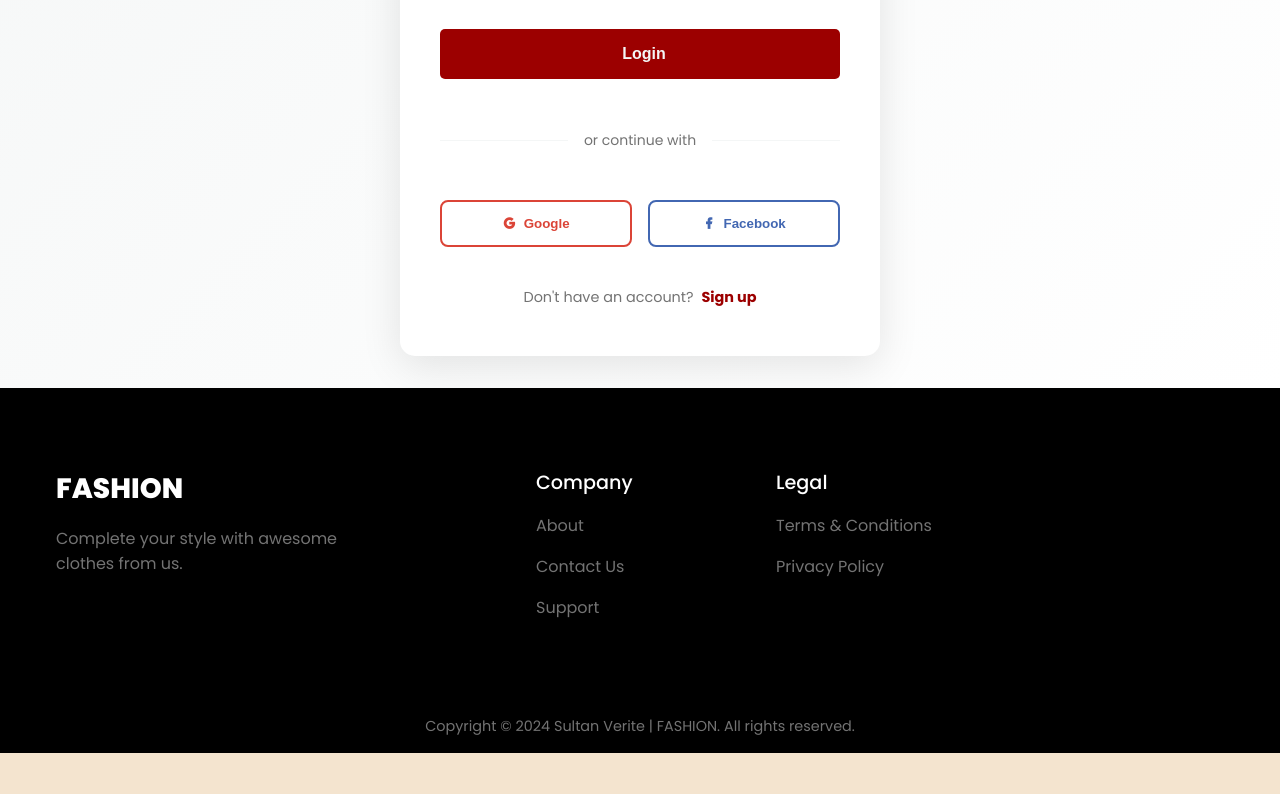
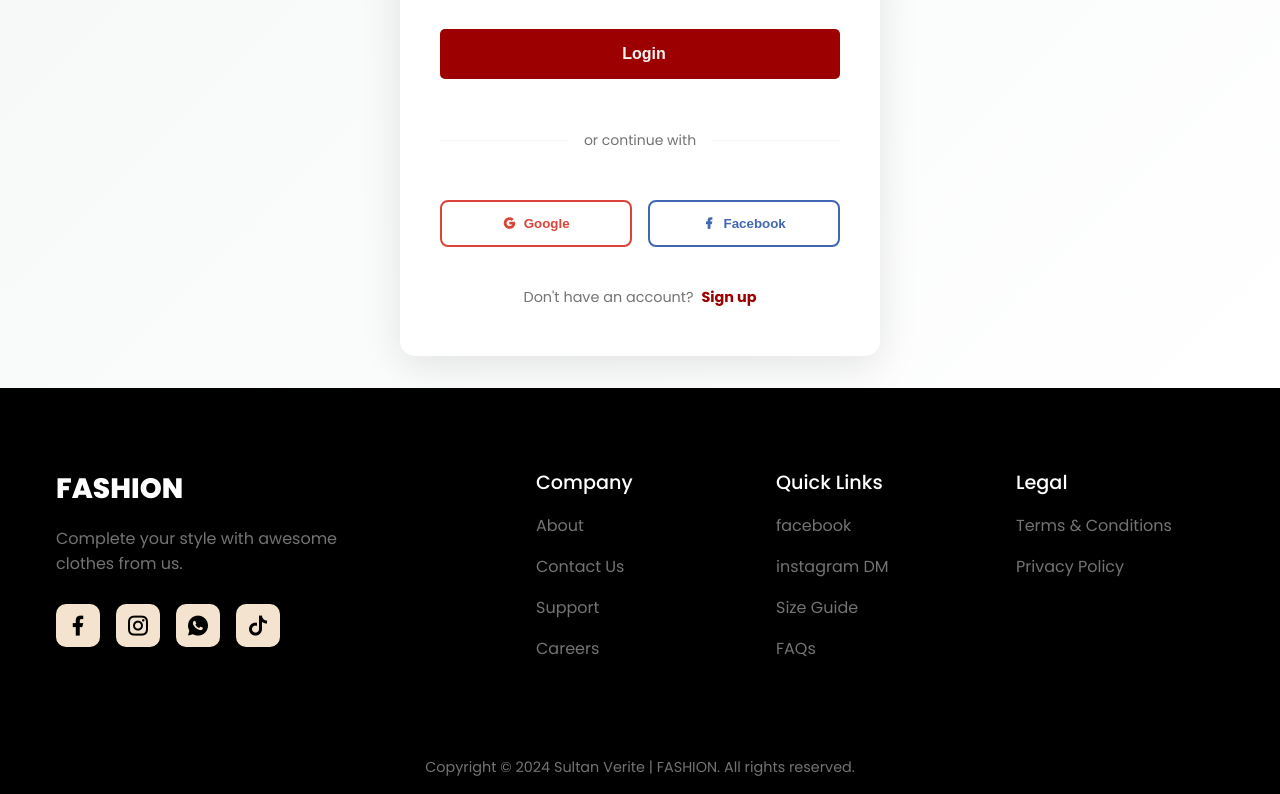
Before and after one commit to anonymous986/sultan-verte, a plain HTML site: page login.html in a window 1280 px wide. Shown: the part 727-1521 px from the top of the page. Before the commit the page ends 1480 px from the top, so only its background shows below. Drawn offline with nearby package versions, Linux system fonts and the light colour scheme; some icons are missing.

Commit message:
uploaded

```diff
--- a/login.html
+++ b/login.html
@@ -97,9 +97,23 @@
       <div class="section__container footer__container">
         <div class="footer__col">
           <div class="footer__logo">
-            <a href="index.html">FASHION</a>
+            <a href="#">FASHION</a>
           </div>
           <p>Complete your style with awesome clothes from us.</p>
+          <ul class="footer__socials">
+            <li>
+              <a href="https://www.facebook.com/share/1DgWidoZQ8/?mibextid=wwXIfr" target="_blank"><i class="ri-facebook-fill"></i></a>
+            </li>
+            <li>
+              <a href="https://www.instagram.com/sultan_verite/" target="_blank"><i class="ri-instagram-line"></i></a>
+            </li>
+            <li>
+              <a href="https://whatsapp.com/dl/" target="_blank"><i class="ri-whatsapp-fill"></i></a>
+            </li>
+            <li>
+              <a href="https://www.tiktok.com/@sultan.verite?_r=1&_t=ZS-9105AChNDtA&fbclid=PARlRTSANxLZxleHRuA2FlbQIxMAABp_4zEr_NnqlC6W3T1r2-9dK_IMb9Mm_jRR1DCyUJCJCHvmNaH9tis_qceA5h_aem_8X2CRpRECrHuZK-ONILntA" target="_blank"><i class="ri-tiktok-fill"></i></a>
+            </li>
+          </ul>
         </div>
         <div class="footer__col">
           <h4>Company</h4>
@@ -107,6 +121,16 @@
             <li><a href="#">About</a></li>
             <li><a href="#">Contact Us</a></li>
             <li><a href="#">Support</a></li>
+            <li><a href="#">Careers</a></li>
+          </ul>
+        </div>
+        <div class="footer__col">
+          <h4>Quick Links</h4>
+          <ul class="footer__links">
+            <li><a href="https://www.facebook.com/share/1DgWidoZQ8/?mibextid=wwXIfr" target="_blank">facebook</a></li>
+            <li><a href="https://www.instagram.com/sultan_verite/" target="_blank">instagram DM</a></li>
+            <li><a href="#">Size Guide</a></li>
+            <li><a href="https://www.instagram.com/sultan_verite/">FAQs</a></li>
           </ul>
         </div>
         <div class="footer__col">
@@ -122,6 +146,7 @@
       </div>
     </footer>
 
+
     <script src="products.js"></script>
     <script src="auth.js"></script>
     <script src="app.js"></script>
```
Also changed, not shown: admin.html (+4 -0 lines), cart.html (+3 -0 lines), product-details.html (+5 -2 lines), products.html (+5 -1 lines), signup.html (+26 -1 lines).
